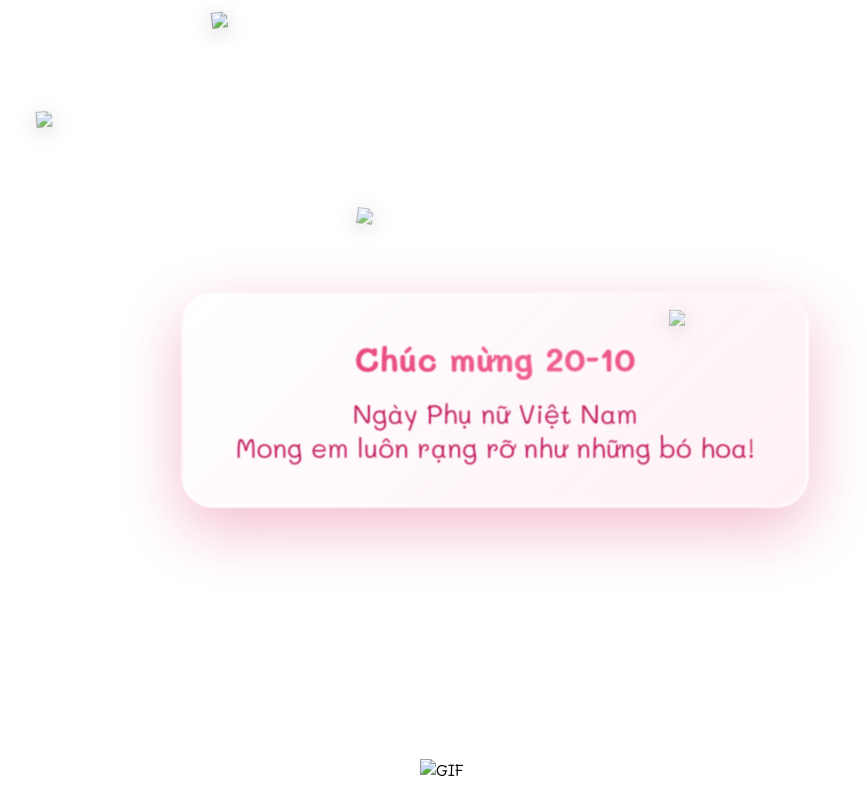
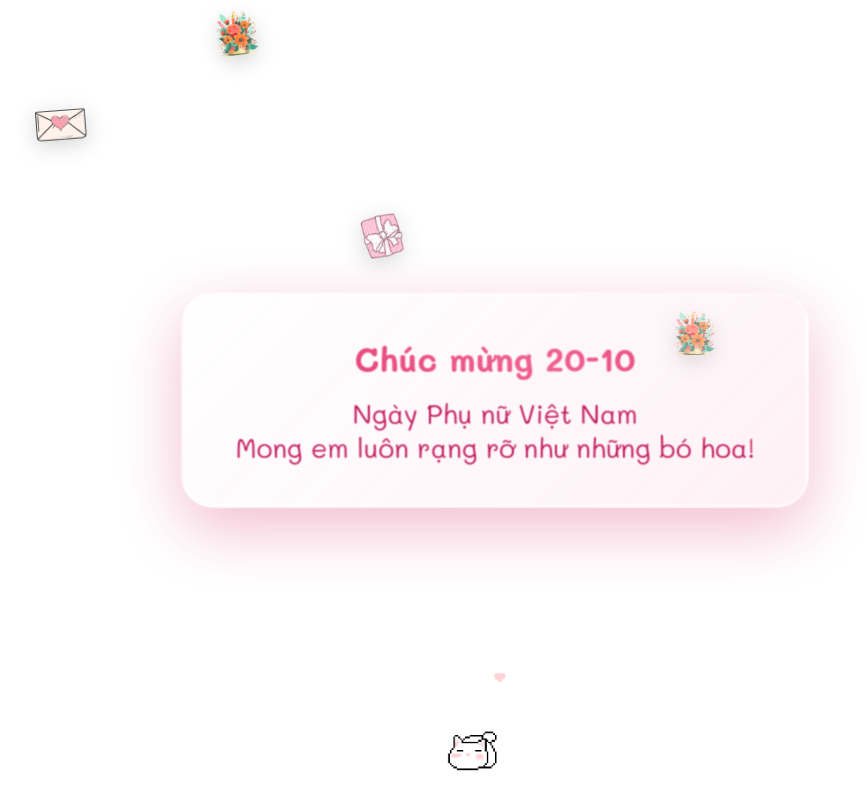
Before and after one commit to moonlitwhisper13-beep/20-10-, a plain HTML site: page index.html in a window 1280 px wide. Shown: the whole page, without its empty margins (145-1012 px from the left). Drawn offline with Linux system fonts and the light colour scheme.

Commit message:
Update index.html

```diff
--- a/index.html
+++ b/index.html
@@ -373,7 +373,7 @@
     </div>
 
     <!-- Ảnh động trang trí -->
-    <img src=".mewmew.gif" alt="GIF" class="center-gif" /> <!-- Thay ảnh động bên dưới -->
+    <img src="mewmew.gif" alt="GIF" class="center-gif" /> <!-- Thay ảnh động bên dưới -->
 
     <!-- Hiển thị lời chúc -->
     <div class="popup" id="popup">
@@ -385,7 +385,7 @@
     <div class="overlay" id="overlay"></div>
 
     <!-- Nhạc nền  -->
-    <audio id="player" src=".a.mp3"></audio> <!-- Sửa bài hát ở đây -->
+    <audio id="player" src="a.mp3"></audio> <!-- Sửa bài hát ở đây -->
 
     <script>
         //Sửa ảnh và lời nhắn ở đây
@@ -422,12 +422,12 @@
         const centerText = document.getElementById("centerText");
         //Thay những ảnh rơi từ trên xuống ở đây
         const letterImages = [
-            ".letters.png",
-            ".q3.png",
-            ".h1.png",
-            ".h3.png",
-            ".t2.png",
-            ".t5.png",
+            "letters.png",
+            "q3.png",
+            "h1.png",
+            "h3.png",
+            "t2.png",
+            "t5.png",
         ];
 
         function createHeartExplosion(x, y) {
```
